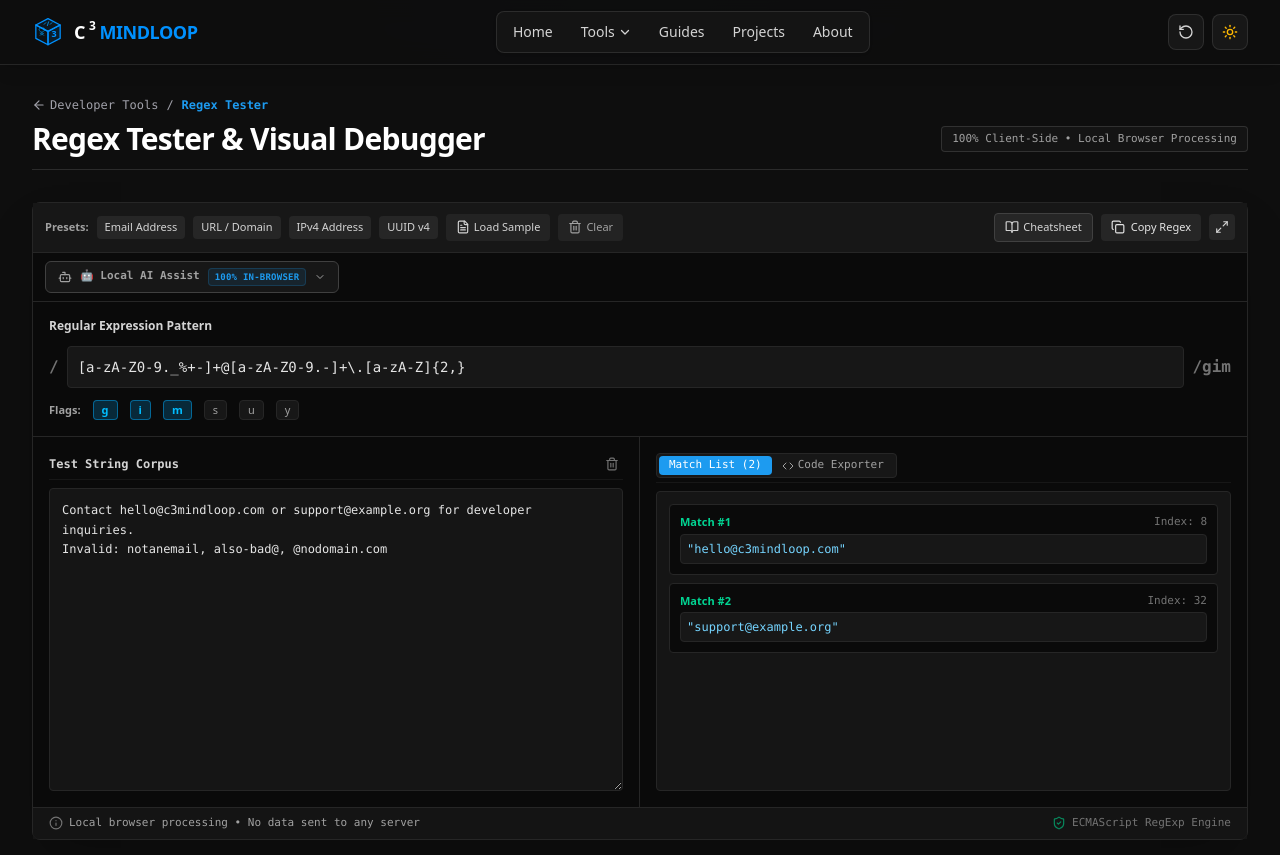
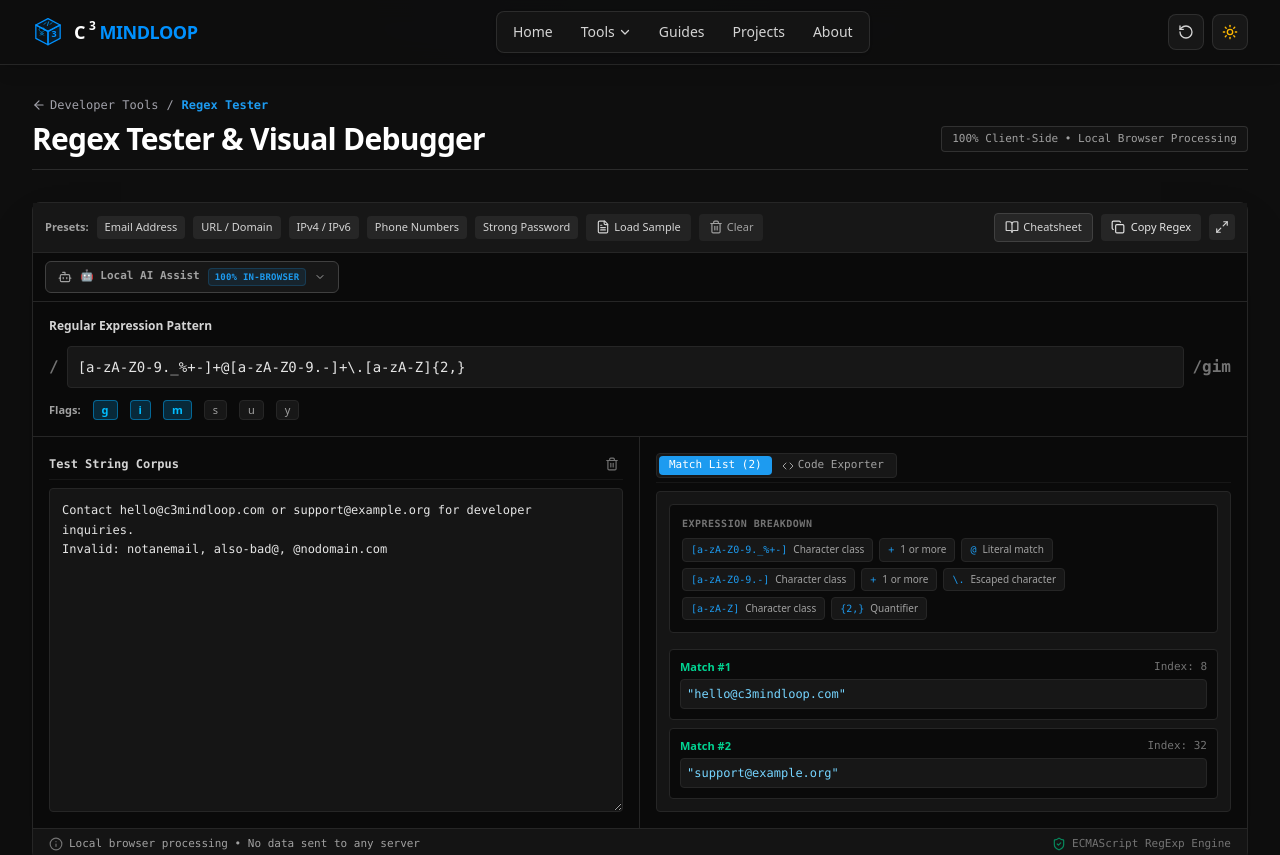
Before and after one commit to Shubh1202/c3mindloop, a Next.js app: page /tools/regex-tester in a window 1280 px wide. Shown: the top 855 px of the page. Built offline with nearby package versions, Linux system fonts and the light colour scheme.

Commit message:
checkpoint: pre-phase3-upgrade

```diff
--- a/app/components/tools/RegexTesterTool.tsx
+++ b/app/components/tools/RegexTesterTool.tsx
@@ -1,25 +1,98 @@
 'use client';
 
 import React, { useState, useMemo, useEffect, useCallback } from 'react';
+import { trackEvent, GA_EVENTS } from '../../lib/analytics';
 import { Copy, Check, Trash2, ShieldCheck, AlertCircle, Info, BookOpen, Maximize2, Minimize2, FileText, Code } from 'lucide-react';
 import { LocalAIPanel } from './LocalAIPanel';
 
 interface MatchGroup {
   index: number;
   match: string;
-  groups: string[];
+  groups: { value: string; start?: number; end?: number }[];
+  namedGroups: Record<string, { value: string; start?: number; end?: number }>;
 }
 
 const PRESETS = [
   { name: 'Email Address', pattern: '^[a-zA-Z0-9._%+-]+@[a-zA-Z0-9.-]+\\.[a-zA-Z]{2,}$', flags: 'gm', sample: 'test@example.com\ninvalid-email@\nuser.name+tag@domain.co.uk' },
   { name: 'URL / Domain', pattern: 'https?:\\/\\/(www\\.)?[-a-zA-Z0-9@:%._\\+~#=]{1,256}\\.[a-zA-Z0-9()]{1,6}\\b([-a-zA-Z0-9()@:%_\\+.~#?&//=]*)', flags: 'gi', sample: 'Visit https://www.c3mindloop.com/tools or http://localhost:3000' },
-  { name: 'IPv4 Address', pattern: '\\b(?:(?:25[0-5]|2[0-4][0-9]|[01]?[0-9][0-9]?)\\.){3}(?:25[0-5]|2[0-4][0-9]|[01]?[0-9][0-9]?)\\b', flags: 'g', sample: 'Server IP: 192.168.1.1, Gateway: 10.0.0.254, Invalid: 999.999.999.999' },
-  { name: 'UUID v4', pattern: '[0-9a-fA-F]{8}-[0-9a-fA-F]{4}-4[0-9a-fA-F]{3}-[89abAB][0-9a-fA-F]{3}-[0-9a-fA-F]{12}', flags: 'gi', sample: 'bbf598a6-f221-4406-899e-1336154d8e1c\nnot-a-valid-uuid' },
+  { name: 'IPv4 / IPv6', pattern: '\\b(?:(?:25[0-5]|2[0-4][0-9]|[01]?[0-9][0-9]?)\\.){3}(?:25[0-5]|2[0-4][0-9]|[01]?[0-9][0-9]?)\\b|([0-9a-fA-F]{1,4}:){7}[0-9a-fA-F]{1,4}', flags: 'gi', sample: 'IPv4: 192.168.1.1\nIPv6: 2001:0db8:85a3:0000:0000:8a2e:0370:7334' },
+  { name: 'Phone Numbers', pattern: '\\+?\\d{1,4}?[-.\\s]?\\(?\\d{1,3}?\\)?[-.\\s]?\\d{1,4}[-.\\s]?\\d{1,4}[-.\\s]?\\d{1,9}', flags: 'g', sample: '+1 (555) 123-4567\n555-987-6543\n+44 20 7123 1234' },
+  { name: 'Strong Password', pattern: '^(?=.*[A-Z])(?=.*[a-z])(?=.*\\d)(?=.*[@$!%*?&#])[A-Za-z\\d@$!%*?&#]{8,}$', flags: 'gm', sample: 'Password123! (Valid)\nweakpass (Invalid)\nNoSpecialChar123 (Invalid)' },
 ];
 
 const SAMPLE_PATTERN = '[a-zA-Z0-9._%+-]+@[a-zA-Z0-9.-]+\\.[a-zA-Z]{2,}';
 const SAMPLE_TEST_STRING = 'Contact hello@c3mindloop.com or support@example.org for developer inquiries.\nInvalid: notanemail, also-bad@, @nodomain.com';
 const SAMPLE_FLAGS = { g: true, i: true, m: true, s: false, u: false, y: false };
+
+interface RegexStep {
+  token: string;
+  desc: string;
+}
+
+function analyzeRegex(pattern: string) {
+  let isCatastrophic = false;
+  if (/(\([^)]*[*+?]\)[*+?])|(\([^)]*\|[^)]*\)[*+?])/.test(pattern)) {
+    isCatastrophic = true;
+  }
+
+  const steps: RegexStep[] = [];
+  let i = 0;
+  while (i < pattern.length && steps.length < 15) {
+    const c = pattern[i];
+    if (c === '^') { steps.push({ token: '^', desc: 'Start of string/line' }); i++; }
+    else if (c === '$') { steps.push({ token: '$', desc: 'End of string/line' }); i++; }
+    else if (c === '\\') {
+      const next = pattern[i+1];
+      if (next === 'd') steps.push({ token: '\\d', desc: 'Digit [0-9]' });
+      else if (next === 'w') steps.push({ token: '\\w', desc: 'Word char' });
+      else if (next === 's') steps.push({ token: '\\s', desc: 'Whitespace' });
+      else if (next === 'b') steps.push({ token: '\\b', desc: 'Word boundary' });
+      else steps.push({ token: '\\' + next, desc: 'Escaped character' });
+      i += 2;
+    }
+    else if (c === '[') {
+      let j = i + 1;
+      while (j < pattern.length && pattern[j] !== ']') j++;
+      steps.push({ token: pattern.slice(i, j + 1), desc: 'Character class' });
+      i = j + 1;
+    }
+    else if (c === '(') {
+      if (pattern.substring(i, i+3) === '(?:') {
+        steps.push({ token: '(?:', desc: 'Non-capturing start' });
+        i += 3;
+      } else if (pattern.substring(i, i+3) === '(?<') {
+        let j = i + 3;
+        while(j < pattern.length && pattern[j] !== '>') j++;
+        steps.push({ token: pattern.slice(i, j + 1), desc: 'Named group start' });
+        i = j + 1;
+      } else {
+        steps.push({ token: '(', desc: 'Group start' });
+        i++;
+      }
+    }
+    else if (c === ')') { steps.push({ token: ')', desc: 'Group end' }); i++; }
+    else if (c === '*') { steps.push({ token: '*', desc: '0 or more' }); i++; }
+    else if (c === '+') { steps.push({ token: '+', desc: '1 or more' }); i++; }
+    else if (c === '?') { steps.push({ token: '?', desc: '0 or 1' }); i++; }
+    else if (c === '{') {
+      let j = i + 1;
+      while (j < pattern.length && pattern[j] !== '}') j++;
+      steps.push({ token: pattern.slice(i, j + 1), desc: 'Quantifier' });
+      i = j + 1;
+    }
+    else {
+      let j = i + 1;
+      while (j < pattern.length && !'\\^$[]()*+?{}'.includes(pattern[j])) j++;
+      steps.push({ token: pattern.slice(i, j), desc: 'Literal match' });
+      i = j;
+    }
+  }
+  if (i < pattern.length) {
+    steps.push({ token: '...', desc: 'Complex/unsupported construct' });
+  }
+
+  return { isCatastrophic, steps };
+}
 
 export const RegexTesterTool: React.FC = () => {
   const [pattern, setPattern] = useState(SAMPLE_PATTERN);
@@ -63,29 +136,67 @@ export const RegexTesterTool: React.FC = () => {
 
   const regexResult = useMemo(() => {
     if (!pattern) {
-      return { matches: [], error: null, count: 0 };
+      return { matches: [], error: null, count: 0, analysis: null };
     }
     try {
-      const rx = new RegExp(pattern, activeFlagsStr);
+      const analysis = analyzeRegex(pattern);
+
+      let execFlags = activeFlagsStr;
+      let supportsIndices = false;
+      try {
+        new RegExp('', 'd');
+        if (!execFlags.includes('d')) execFlags += 'd';
+        supportsIndices = true;
+      } catch (e) {}
+
+      const rx = new RegExp(pattern, execFlags);
       const matches: MatchGroup[] = [];
       let match: RegExpExecArray | null;
+
+      const extractGroups = (m: RegExpExecArray) => {
+        const groups = [];
+        for (let i = 1; i < m.length; i++) {
+          const val = m[i];
+          let start, end;
+          if (supportsIndices && (m as any).indices && (m as any).indices[i]) {
+            start = (m as any).indices[i][0];
+            end = (m as any).indices[i][1];
+          }
+          groups.push({ value: val === undefined ? 'Unmatched optional group' : val, start, end });
+        }
+        const namedGroups: Record<string, any> = {};
+        if (m.groups) {
+           for (const key of Object.keys(m.groups)) {
+              const val = m.groups[key];
+              let start, end;
+              if (supportsIndices && (m as any).indices && (m as any).indices.groups && (m as any).indices.groups[key]) {
+                start = (m as any).indices.groups[key][0];
+                end = (m as any).indices.groups[key][1];
+              }
+              namedGroups[key] = { value: val === undefined ? 'Unmatched optional group' : val, start, end };
+           }
+        }
+        return { groups, namedGroups };
+      };
 
       if (activeFlagsStr.includes('g')) {
         let maxSafety = 500;
         while ((match = rx.exec(testString)) !== null && maxSafety > 0) {
           maxSafety--;
-          matches.push({ index: match.index, match: match[0], groups: match.slice(1) });
+          const extracted = extractGroups(match);
+          matches.push({ index: match.index, match: match[0], groups: extracted.groups, namedGroups: extracted.namedGroups });
           if (match[0].length === 0) rx.lastIndex++;
         }
       } else {
         match = rx.exec(testString);
         if (match) {
-          matches.push({ index: match.index, match: match[0], groups: match.slice(1) });
+          const extracted = extractGroups(match);
+          matches.push({ index: match.index, match: match[0], groups: extracted.groups, namedGroups: extracted.namedGroups });
         }
       }
-      return { matches, error: null, count: matches.length };
+      return { matches, error: null, count: matches.length, analysis };
     } catch (err: any) {
-      return { matches: [], error: err.message || 'Invalid Regular Expression syntax', count: 0 };
+      return { matches: [], error: err.message || 'Invalid Regular Expression syntax', count: 0, analysis: null };
     }
   }, [pattern, activeFlagsStr, testString]);
 
@@ -96,6 +207,7 @@ export const RegexTesterTool: React.FC = () => {
   const copyRegex = () => {
     const full = `/${pattern}/${activeFlagsStr}`;
     navigator.clipboard.writeText(full);
+    trackEvent(GA_EVENTS.COPY_OUTPUT, { tool_name: 'regex_tester', type: 'regex_pattern' });
     setCopied(true);
     setTimeout(() => setCopied(false), 1500);
   };
@@ -148,6 +260,7 @@ export const RegexTesterTool: React.FC = () => {
 
   const copyCodeSnippet = () => {
     navigator.clipboard.writeText(generatedCode);
+    trackEvent(GA_EVENTS.COPY_OUTPUT, { tool_name: 'regex_tester', type: 'code_snippet', language: activeLang });
     setCopiedCode(true);
     setTimeout(() => setCopiedCode(false), 1500);
   };
@@ -243,7 +356,7 @@ export const RegexTesterTool: React.FC = () => {
               <li><code className="text-emerald-400">*</code> 0 or more</li>
               <li><code className="text-emerald-400">+</code> 1 or more</li>
               <li><code className="text-emerald-400">?</code> 0 or 1</li>
-              <li><code className="text-emerald-400">{'{n,m}'}</code> Between n and m</li>
+              <li><code className="text-emerald-400">{`{n,m}`}</code> Between n and m</li>
             </ul>
           </div>
           <div>
@@ -351,7 +464,31 @@ export const RegexTesterTool: React.FC = () => {
 
           <div className="flex-1 min-h-[300px] p-3 bg-neutral-900/90 border border-neutral-800 rounded overflow-auto flex flex-col">
             {rightViewMode === 'matches' ? (
-              <div className="space-y-2 flex-1">
+              <div className="space-y-4 flex-1">
+                {regexResult.analysis && regexResult.analysis.isCatastrophic && (
+                   <div className="p-3 bg-amber-950/60 border border-amber-800/80 rounded text-amber-300 text-[11px] flex items-start gap-2">
+                     <AlertCircle className="w-4 h-4 text-amber-500 shrink-0 mt-0.5" />
+                     <div>
+                       <span className="font-bold block text-amber-500 mb-0.5">⚠️ Potential catastrophic backtracking pattern detected.</span>
+                       This pattern may cause excessive backtracking for certain inputs.
+                     </div>
+                   </div>
+                )}
+                {regexResult.analysis && regexResult.analysis.steps.length > 0 && (
+                   <div className="p-3 bg-neutral-950 border border-neutral-800 rounded">
+                     <span className="text-[10px] uppercase text-neutral-500 font-bold mb-2 block tracking-wider">Expression Breakdown</span>
+                     <div className="flex flex-wrap gap-1.5">
+                       {regexResult.analysis.steps.map((step, i) => (
+                         <div key={i} className="flex items-center gap-1.5 px-2 py-1 bg-neutral-900 border border-neutral-800 rounded text-[10px]">
+                            <code className="text-[#1D9BF0] font-mono">{step.token}</code>
+                            <span className="text-neutral-400 font-sans">{step.desc}</span>
+                         </div>
+                       ))}
+                     </div>
+                   </div>
+                )}
+
+                <div className="space-y-2">
                 {regexResult.error ? (
                   <div className="p-3 bg-red-950/60 border border-red-800/80 rounded text-red-300 text-xs flex items-start gap-2">
                     <AlertCircle className="w-4 h-4 text-red-400 shrink-0 mt-0.5" />
@@ -371,22 +508,40 @@ export const RegexTesterTool: React.FC = () => {
                       <div className="p-1.5 bg-neutral-900 rounded text-sky-300 font-mono text-xs break-all border border-neutral-800 whitespace-pre-wrap break-words [word-break:break-word] overflow-x-hidden">
                         &quot;{m.match}&quot;
                       </div>
-                      {m.groups.length > 0 && (
-                        <div className="pt-1 space-y-1">
-                          <span className="text-[10px] text-neutral-400 uppercase tracking-wider block">Capture Groups:</span>
-                          <div className="flex flex-wrap gap-1">
-                            {m.groups.map((g, gIdx) => (
-                              <span key={gIdx} className="px-1.5 py-0.5 bg-purple-950/80 border border-purple-800 text-purple-300 text-[10px] rounded">
-                                Group {gIdx + 1}: &quot;{g}&quot;
-                              </span>
-                            ))}
-                          </div>
+                      {(m.groups.length > 0 || Object.keys(m.namedGroups).length > 0) && (
+                        <div className="pt-2">
+                          <table className="w-full text-left text-[10px] border-collapse">
+                            <thead>
+                              <tr className="border-b border-neutral-800">
+                                <th className="py-1 text-neutral-500 font-medium">Group</th>
+                                <th className="py-1 text-neutral-500 font-medium">Value</th>
+                                <th className="py-1 text-neutral-500 font-medium text-right">Indices</th>
+                              </tr>
+                            </thead>
+                            <tbody>
+                              {m.groups.map((g, gIdx) => (
+                                <tr key={`g-${gIdx}`} className="border-b border-neutral-900/50">
+                                  <td className="py-1 text-neutral-400">#{gIdx + 1}</td>
+                                  <td className="py-1 text-purple-300 font-mono">&quot;{g.value}&quot;</td>
+                                  <td className="py-1 text-neutral-500 font-mono text-right">{g.start !== undefined ? `${g.start}-${g.end}` : '-'}</td>
+                                </tr>
+                              ))}
+                              {Object.entries(m.namedGroups).map(([name, g]) => (
+                                <tr key={`n-${name}`} className="border-b border-neutral-900/50">
+                                  <td className="py-1 text-neutral-400">&lt;{name}&gt;</td>
+                                  <td className="py-1 text-emerald-300 font-mono">&quot;{g.value}&quot;</td>
+                                  <td className="py-1 text-neutral-500 font-mono text-right">{g.start !== undefined ? `${g.start}-${g.end}` : '-'}</td>
+                                </tr>
+                              ))}
+                            </tbody>
+                          </table>
                         </div>
                       )}
                     </div>
                   ))
                 )}
               </div>
+            </div>
             ) : (
               <div className="space-y-4 flex-1 flex flex-col">
                 <div className="flex items-center justify-between">
```
